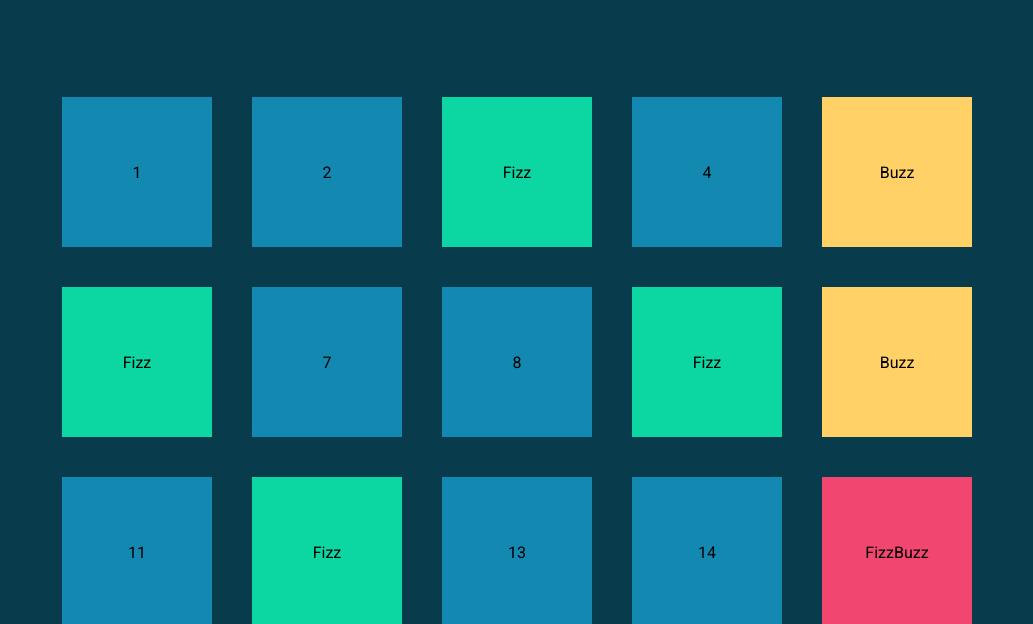
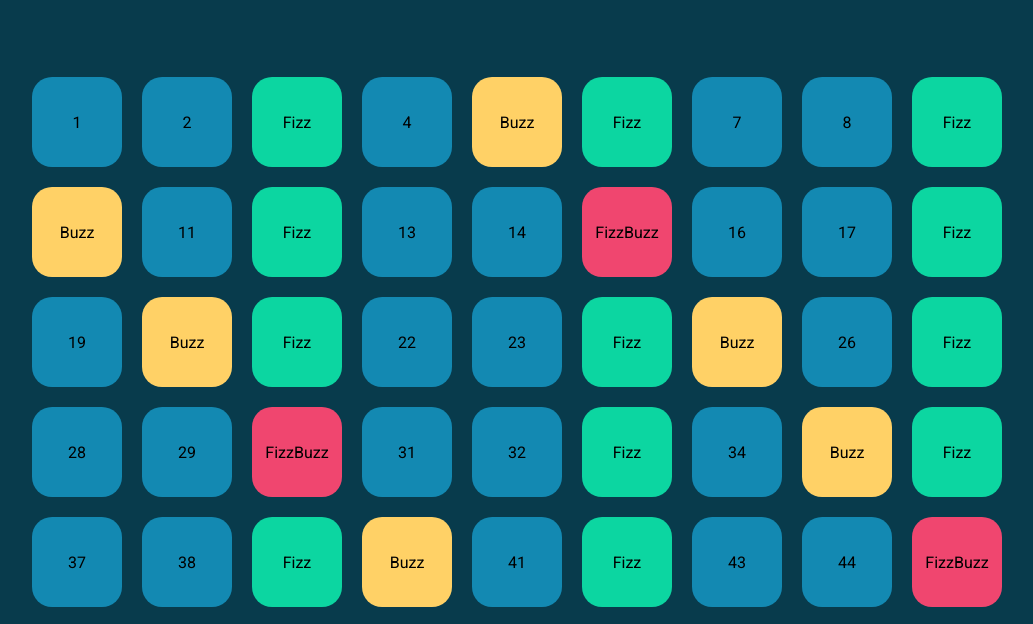
Before and after one commit to eugeniarossi/js-fizzbuzz, a plain HTML site: page index.html in a window 1280 px wide. Shown: the part 121-745 px from the top of the page, without its empty margins (123-1156 px from the left). Drawn offline with Linux system fonts and the light colour scheme.

Commit message:
feat stile e hover div-element

```diff
--- a/css/style.css
+++ b/css/style.css
@@ -42,25 +42,27 @@ h1 {
     display: flex;
     flex-wrap: wrap;
     justify-content: center;
+    gap: 1.25rem;
 }
 
 .div-element:hover {
     transform: scale(1.2);
+    color: #fff;
 }
 
 /*
 ************
-CLASSI DA ASSEGNARE IN JAVASCRIPT
+CLASSES TO BE ASSIGNED IN JAVASCRIPT
 ************
 */
 
 .div-element {
-    width: 9.375rem;
-    height: 9.375rem;
-    margin: 1.25rem;
+    width: 5.625rem;
+    height: 5.625rem;
     display: flex;
     justify-content: center;
     align-items: center;
+    border-radius: 1.25rem;
 }
 
 .number {
```
Also changed, not shown: index.html (+2 -0 lines).
